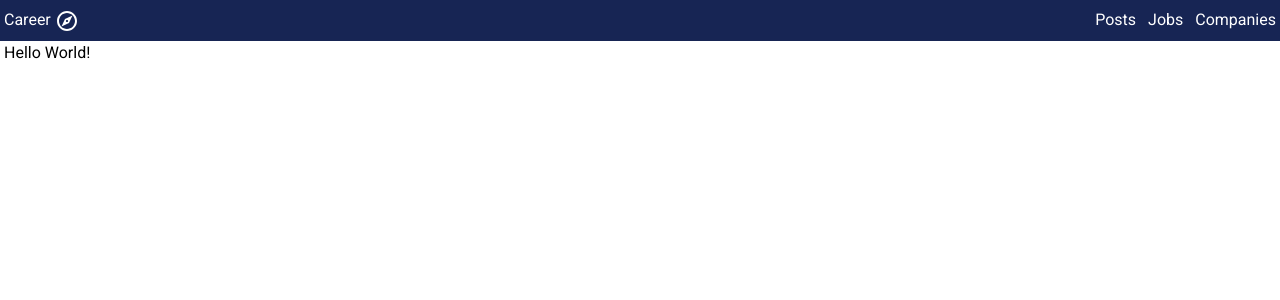
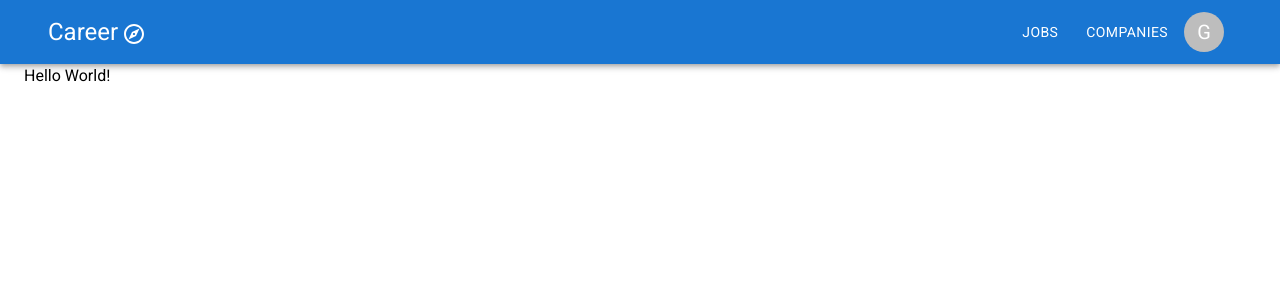
Before and after one commit to chitramdasgupta/Career-Compass, a Next.js app in the folder client/: page / in a window 1280 px wide. Shown: the top 300 px of the page. Built offline with nearby package versions, Linux system fonts and the light colour scheme.

Commit message:
Moved to a new AppBar component

```diff
--- a/client/app/layout.tsx
+++ b/client/app/layout.tsx
@@ -3,6 +3,8 @@ import "./globals.css";
 import React from "react";
 import Navbar from "./shared/components/Navbar";
 import { Metadata } from "next";
+import AppNavbar from "./shared/components/AppNavbar";
+import { Container } from "@mui/material";
 
 const roboto = Roboto({
   weight: ["400", "700"],
@@ -22,8 +24,8 @@ export default function RootLayout({
   return (
     <html lang="en">
       <body className={roboto.className}>
-        <Navbar />
-        <main className="lg:container lg:mx-auto px-1">{children}</main>
+        <AppNavbar />
+        <Container maxWidth="xl">{children}</Container>
       </body>
     </html>
   );
--- /dev/null
+++ b/client/app/shared/components/AppNavbar/index.tsx
@@ -0,0 +1,145 @@
+"use client";
+
+import * as React from "react";
+import AppBar from "@mui/material/AppBar";
+import Box from "@mui/material/Box";
+import Toolbar from "@mui/material/Toolbar";
+import IconButton from "@mui/material/IconButton";
+import Menu from "@mui/material/Menu";
+import MenuIcon from "@mui/icons-material/Menu";
+import Avatar from "@mui/material/Avatar";
+import MenuItem from "@mui/material/MenuItem";
+import Link from "next/link";
+import ExploreOutlinedIcon from "@mui/icons-material/ExploreOutlined";
+import Button from "@mui/material/Button";
+import { Container } from "@mui/material";
+
+const pages = ["Jobs", "Companies"];
+const profileLinks = ["Profile", "Log out"];
+
+function AppNavbar() {
+  const [anchorElUser, setAnchorElUser] = React.useState<null | HTMLElement>(
+    null,
+  );
+
+  const [anchorElMenu, setAnchorElMenu] = React.useState<null | HTMLElement>(
+    null,
+  );
+
+  const handleUserMenuOpen = (event: React.MouseEvent<HTMLElement>) => {
+    setAnchorElUser(event.currentTarget);
+  };
+
+  const handleUserMenuClose = () => {
+    setAnchorElUser(null);
+  };
+
+  const handleMenuOpen = (event: React.MouseEvent<HTMLElement>) => {
+    setAnchorElMenu(event.currentTarget);
+  };
+
+  const handleMenuClose = () => {
+    setAnchorElMenu(null);
+  };
+
+  return (
+    <AppBar position="static">
+      <Container maxWidth="xl">
+        <Toolbar>
+          <Link
+            href="/"
+            style={{
+              marginRight: "auto",
+              display: "flex",
+              alignItems: "center",
+              textDecoration: "none",
+              fontSize: "1.5rem",
+              color: "inherit",
+            }}
+          >
+            Career{" "}
+            <ExploreOutlinedIcon
+              sx={{ marginLeft: "4px", marginTop: "4px", fontSize: "inherit" }}
+            />
+          </Link>
+
+          {/* Desktop menu items */}
+          <Box sx={{ display: { xs: "none", md: "flex" }, marginLeft: "auto" }}>
+            {pages.map((page) => (
+              <Button
+                key={page}
+                component={Link}
+                href={`/${page.toLowerCase()}`}
+                sx={{ color: "white", display: "block" }}
+              >
+                {page}
+              </Button>
+            ))}
+          </Box>
+
+          {/* Mobile menu */}
+          <Box sx={{ display: { xs: "flex", md: "none" } }}>
+            <IconButton size="large" onClick={handleMenuOpen} color="inherit">
+              <MenuIcon />
+            </IconButton>
+            <Menu
+              id="menu-appbar"
+              anchorEl={anchorElMenu}
+              anchorOrigin={{
+                vertical: "bottom",
+                horizontal: "left",
+              }}
+              keepMounted
+              transformOrigin={{
+                vertical: "top",
+                horizontal: "left",
+              }}
+              open={Boolean(anchorElMenu)}
+              onClose={handleMenuClose}
+              sx={{
+                display: { xs: "block", md: "none" },
+              }}
+            >
+              {pages.map((page) => (
+                <MenuItem key={page} onClick={handleMenuClose}>
+                  <Link href={`/${page.toLowerCase()}`}>{page}</Link>
+                </MenuItem>
+              ))}
+            </Menu>
+          </Box>
+
+          {/* User menu */}
+          <Box>
+            <IconButton onClick={handleUserMenuOpen} color="inherit">
+              <Avatar>G</Avatar>
+            </IconButton>
+            <Menu
+              sx={{ mt: "45px" }}
+              id="user-menu-appbar"
+              anchorEl={anchorElUser}
+              anchorOrigin={{
+                vertical: "top",
+                horizontal: "right",
+              }}
+              keepMounted
+              transformOrigin={{
+                vertical: "top",
+                horizontal: "right",
+              }}
+              open={Boolean(anchorElUser)}
+              onClose={handleUserMenuClose}
+            >
+              {profileLinks.map((link) => (
+                <MenuItem key={link} onClick={handleUserMenuClose}>
+                  <Link href={`/${link.toLowerCase()}`}>{link}</Link>
+                </MenuItem>
+              ))}
+            </Menu>
+          </Box>
+        </Toolbar>
+      </Container>
+    </AppBar>
+  );
+}
+
+export default AppNavbar;
```
